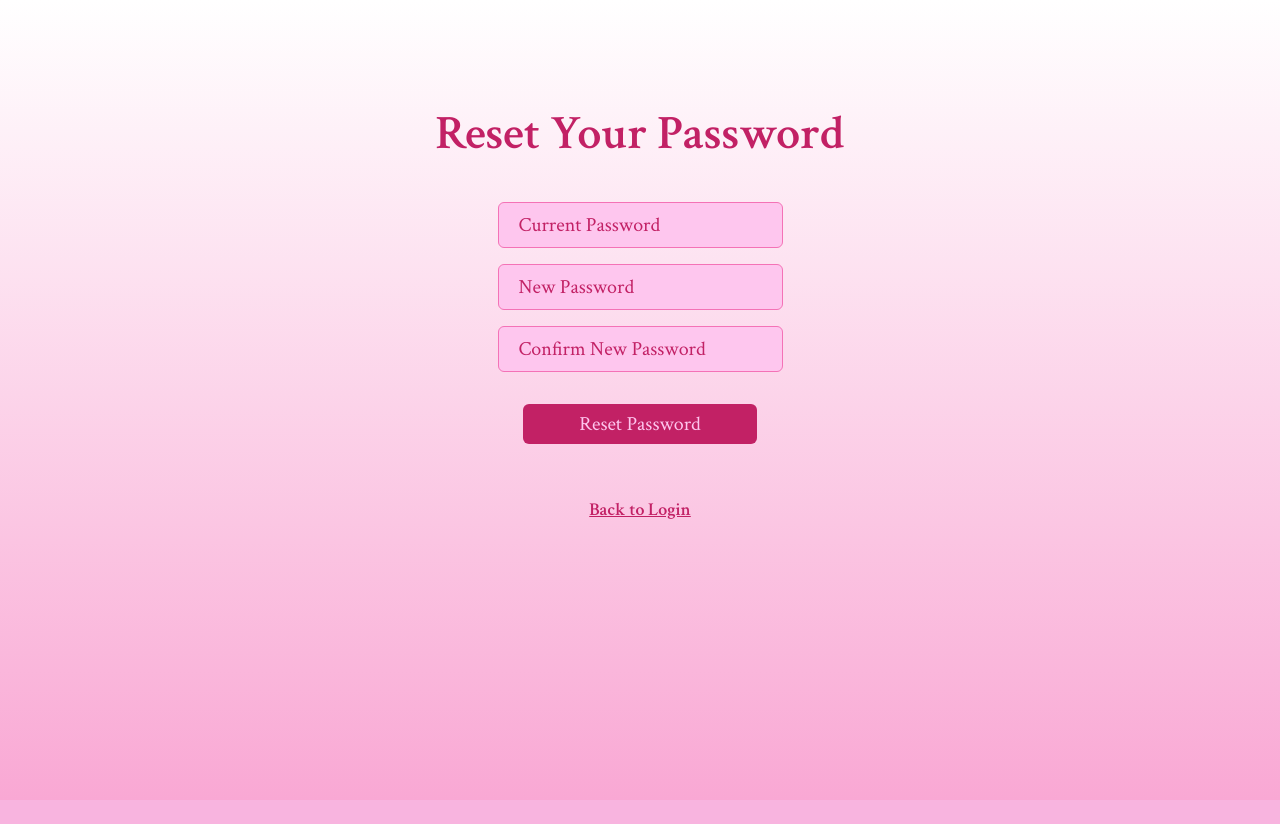
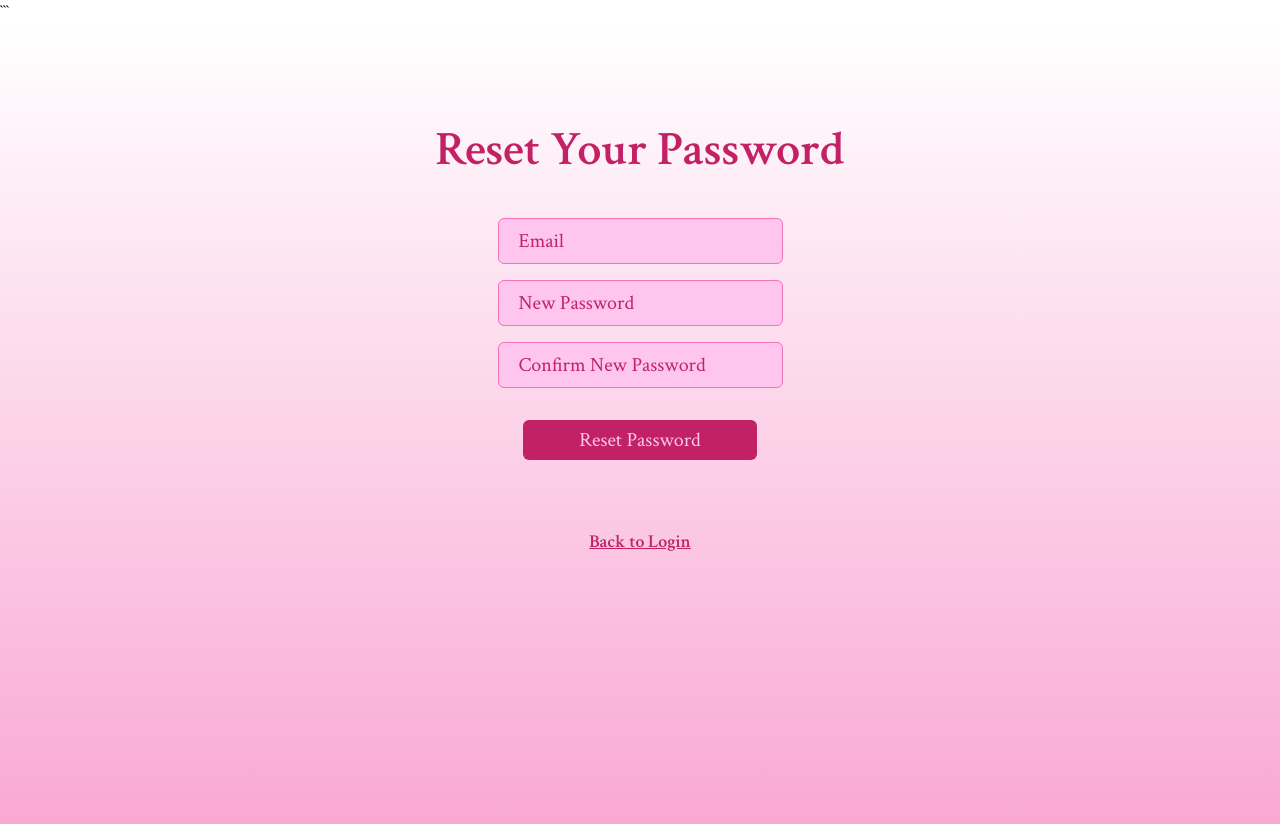
Before and after one commit to D3adeYe69/PBL, a Django app: page /reset_pass in a window 1280 px wide. Before the commit the page ends 579 px from the top, so only its background shows below. Run offline with Django 5.2, Linux system fonts and the light colour scheme; some libraries are stand-ins or nearby versions.

Commit message:
Changes to the reset password with the user email

````diff
--- a/habits/habits/templates/reset_pass.html
+++ b/habits/habits/templates/reset_pass.html
@@ -1,4 +1,4 @@
-{% extends "base.html" %}
+```{% extends "base.html" %}
 {% block title %}Reset Password{% endblock %}
 {% block content %}
   <div class="screen bg-gradient-to-t from-pink-300 to-white min-h-screen">
@@ -13,17 +13,18 @@
       <form method="POST" class="inputs flex flex-col items-center justify-center gap-4 w-full max-w-md">
         {% csrf_token %}
 
-        <!-- Current Password Input -->
+<!-- Email Input -->
 <div class="input">
   <input
-            id="current-password"
-            type="password"
-            name="current_password"
-            placeholder="Current Password"
+    id="email"
+    type="text"
+    name="email"
+    placeholder="Email"
     class="bg-[#fec6ee] text-[#c22165] text-xl focus:outline-none focus:border-pink-600 focus:placeholder-transparent placeholder-[#c22165] px-5 py-2 rounded-md border border-pink-400"
     required
   />
 </div>
+
 
         <!-- New Password Input -->
         <div class="input">
@@ -73,3 +74,4 @@
     </div>
   </div>
 {% endblock content %}
+```
````
Lines whose indentation alone changed are shown as unchanged.
